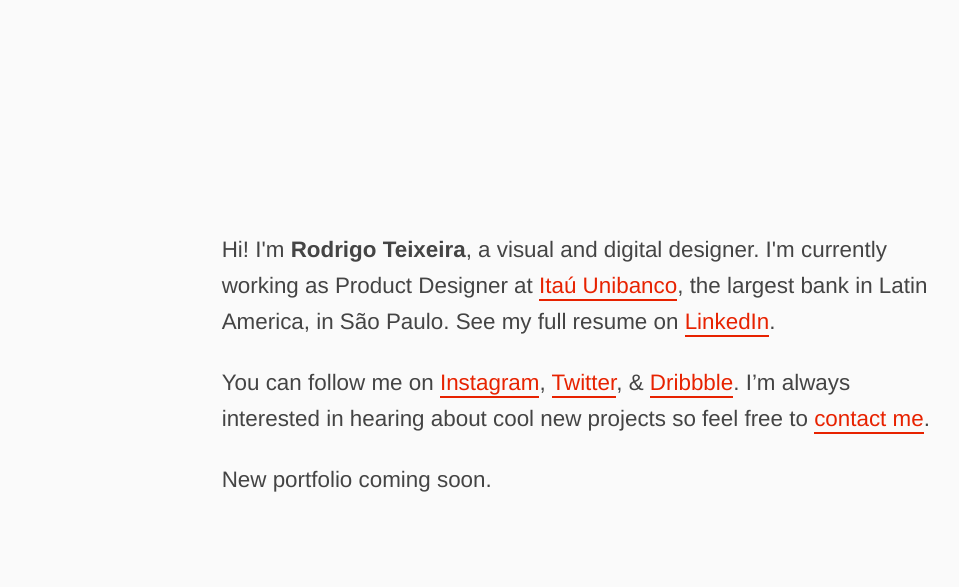
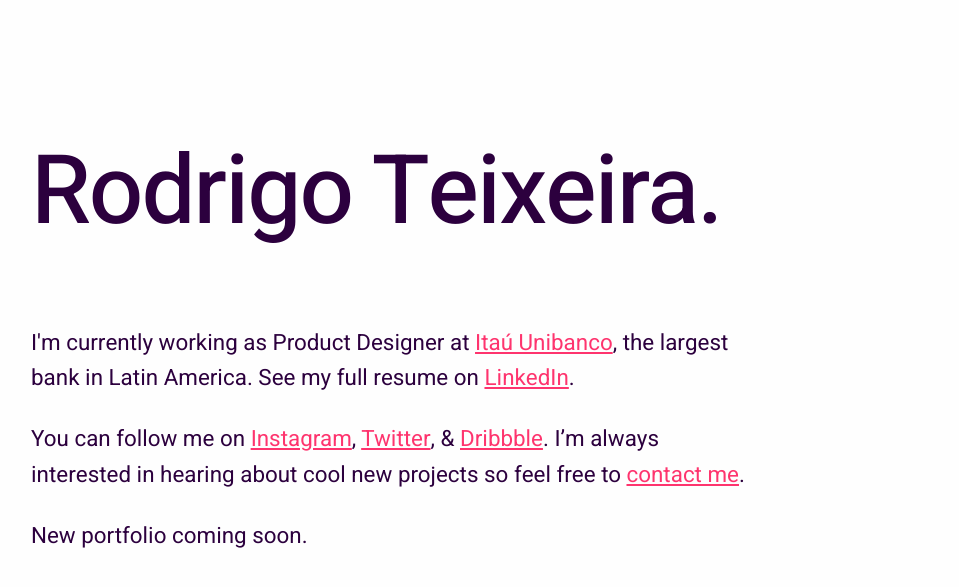
Before and after one commit to drigoteixeira/drigoteixeira.github.io, a Jekyll site: the page built from index.html, in a window 1280 px wide. Shown: the top 587 px of the page, without its empty margins (59-1018 px from the left). Built offline with Jekyll 4.4.1, drawn with Linux system fonts in a browser that asks for light colours; nearby versions of some CDN libraries.

Commit message:
Update homepage

```diff
--- a/_includes/meta.html
+++ b/_includes/meta.html
@@ -7,6 +7,9 @@
     <meta name="description" content="Mais de 10 anos de experiência, atuando de ponta a ponta na construção de projetos e serviços digitais.">
 
     <link rel="canonical" href="{{ site.url }}{% if page.url != '/index.html' %}{{ page.url }}{% endif %}">
+
+    <link href="https://fonts.googleapis.com/css2?family=Heebo:wght@100;300;400;500;700;800;900&display=swap" rel="stylesheet">
+
 
     <!-- OPEN GRAPH -->
     <meta property="og:locale" content="pt_BR">
--- a/_layouts/home2.html
+++ b/_layouts/home2.html
@@ -18,9 +18,6 @@
 
     <div class="page"> <!--BEGIN PAGE -->
 
-        <header class="main-header">
-
-        </header>
 
         <div class="content">
 
--- a/_scss/base.scss
+++ b/_scss/base.scss
@@ -12,15 +12,15 @@
 }
 
 body {
-	background: #FAFAFA;
+	background: #FEFEFE;
 	font-size: 1.6em;
 	/* currently ems cause chrome bug misinterpreting rems on body element */
 	line-height: 1.6;
-	color: $black;
+	color: $purple;
   	-webkit-font-smoothing: antialiased;
     font-weight: 400;
     font-style: normal;
-    font-family: "Helvetica Neue", Helvetica, Arial, sans-serif;
+    font-family: 'Heebo', sans-serif;
 }
 
 .right {
--- a/_scss/layout.scss
+++ b/_scss/layout.scss
@@ -11,6 +11,10 @@
   -webkit-background-clip: text;
   -webkit-text-fill-color: transparent;
   margin-bottom: 10px;
+}
+
+.page {
+    padding-top: 140px;
 }
 
 .hero {
@@ -51,7 +55,7 @@
 
 
 .main-header {
-  padding: 70px 0 0 0;
+  padding: 20px 0 0 0;
   z-index: 9999;
   opacity: 0.9;
   height: 80px;
@@ -497,6 +501,10 @@
 
 @media (max-width: 550px)  {
 
+    .page {
+        padding-top: 80px;
+    }
+
     .thumbnail .case-name {
         top: 20px;
         left: 20px;
--- a/_scss/links.scss
+++ b/_scss/links.scss
@@ -2,20 +2,16 @@
 –––––––––––––––––––––––––––––––––––––––––––––––––– */
 a {
   color: $red;
-  text-decoration: none;
-  border-bottom: 2px solid $red;
-  padding-bottom: 1px;
-  transition: color 0.5s linear;
-  -o-transition: color 0.5s linear;
-  -moz-transition: color 0.5s linear;
-  -webkit-transition: color 0.5s linear;
+  text-decoration: underline;
+  transition: color 0.2s linear;
+  -o-transition: color 0.2s linear;
+  -moz-transition: color 0.2s linear;
+  -webkit-transition: color 0.2s linear;
 }
 
 a:hover {
-  color: $red;
-  border-bottom: none;
+  color: $base-gray;
+  text-decoration: none;
 }
 
-a:visited {
-   color: $red;
-}
+a:visited { color: $red; }
--- a/_scss/typography.scss
+++ b/_scss/typography.scss
@@ -10,14 +10,15 @@
   letter-spacing: -1px;
   color: $black;
   margin-top: 0;
-  font-family: "Helvetica Neue", Helvetica, Arial, sans-serif;
-  font-weight: 700;
+  font-family: 'Heebo', sans-serif;
+  font-weight: 500;
 }
 
 h1 {
-    font-size: 3.998em;
+    font-size: 6em;
     line-height: 1.1;
-    letter-spacing: -1px;
+    letter-spacing: -2px;
+    color: $purple;
 }
 
 
@@ -77,7 +78,6 @@
 p {
     font-size: 1.4em;
     font-weight: 400;
-    color: #444;
 }
 
 .post-home {
@@ -226,21 +226,18 @@
 
 /* Larger than phablet */
 
-@media (min-width: 550px) {
+
+@media (max-width: 550px) {
   h1 { font-size: 6rem;}
-  h2 { font-size: 2.6rem; }
-  h3 { font-size: 2.6rem;}
-  h4 { font-size: 3.0rem; }
-  h5 { font-size: 2.4rem; }
-  h6 { font-size: 1.5rem; }
-
-}
-@media (max-width: 550px) {
-  h1 { font-size: 5rem;}
   h2 { font-size: 3.6rem; }
   h3 { font-size: 3.6rem;}
   h4 { font-size: 3.0rem; }
   h5 { font-size: 2.4rem; }
   h6 { font-size: 1.5rem; }
 
+    p {
+    font-size: 1.2em;
+    font-weight: 400;
 }
+
+}
--- a/_scss/variables.scss
+++ b/_scss/variables.scss
@@ -1,7 +1,7 @@
 /* VARIABLES */
 
 $white: #FFFFFF;
-$red: #e72200;
+$red: #fe346e;
 $base-gray: #222222;
 $gray-E: #EEEEEE;
 $gray-C: #CCCCCC;
@@ -13,3 +13,4 @@
 $gray-F1: #F1F1F1;
 $orange: #FF9001;
 $black: #000000;
+$purple: #2c003e;
--- a/index.html
+++ b/index.html
@@ -4,8 +4,11 @@
 
     <div class="container">
         <div class="row">
-            <div class="eight columns offset-by-two">
-                <p>Hi! I'm <strong>Rodrigo Teixeira</strong>, a visual and digital designer. I'm currently working as Product Designer at <a href="https://www.itau.com.br">Itaú Unibanco</a>, the largest bank in Latin America, in São Paulo. See my full resume on <a href="https://www.linkedin.com/in/drigoteixeira/">LinkedIn</a>. </p>
+            <div class="eight columns">
+
+                <h1>Rodrigo Teixeira.</h1>
+
+                <p>I'm currently working as Product Designer at <a href="https://www.itau.com.br">Itaú Unibanco</a>, the largest bank in Latin America. See my full resume on <a href="https://www.linkedin.com/in/drigoteixeira/">LinkedIn</a>. </p>
 
                 <p>You can follow me on <a href="https://www.instagram.com/drigoteixeira/">Instagram</a>, <a href="https://twitter.com/drigo">Twitter</a>, &amp; <a href="https://dribbble.com/drigo">Dribbble</a>. I’m always interested in hearing about cool new projects so feel free to <a href="hello@rodrigoteixeira.co">contact me</a>.</p>
 
```
